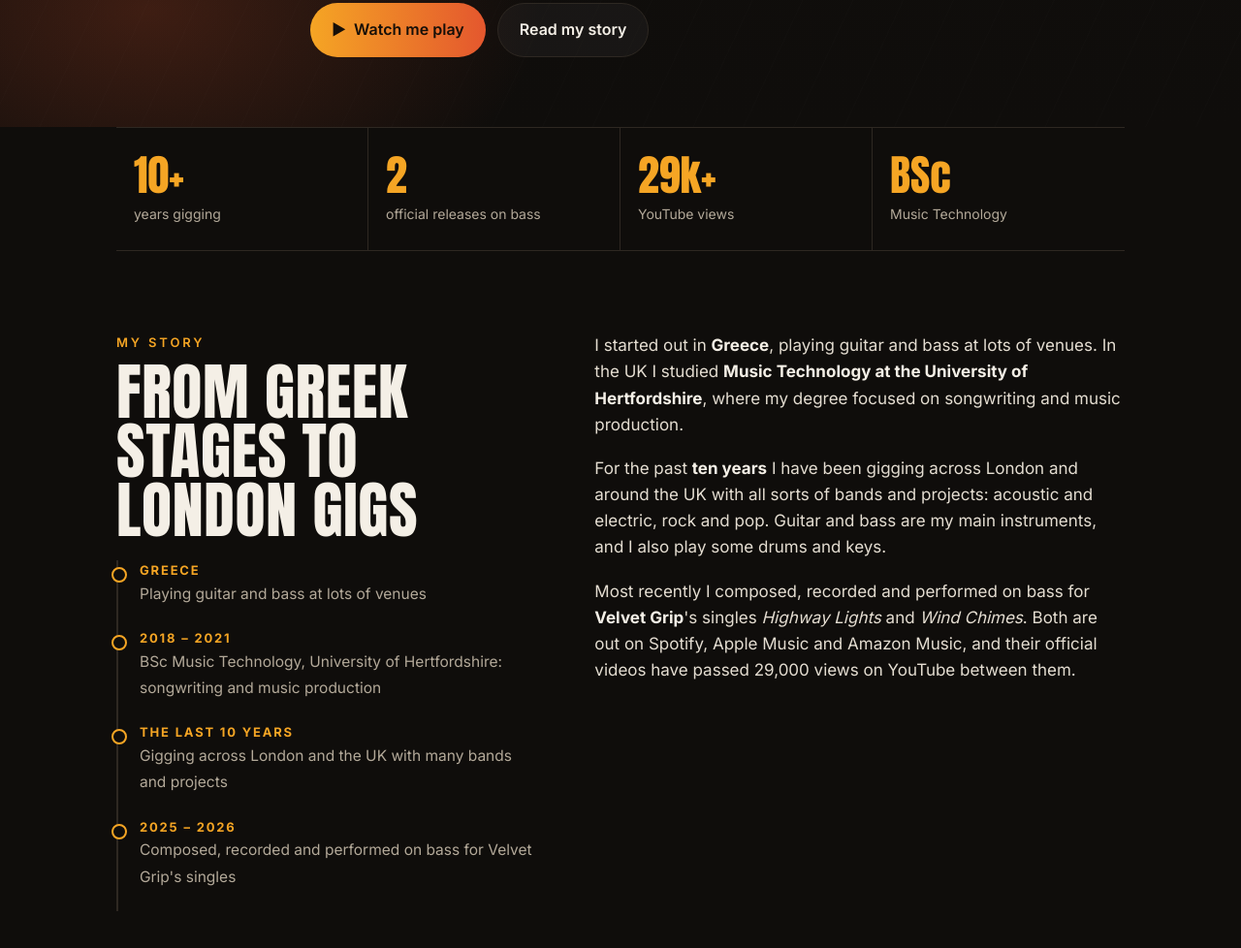
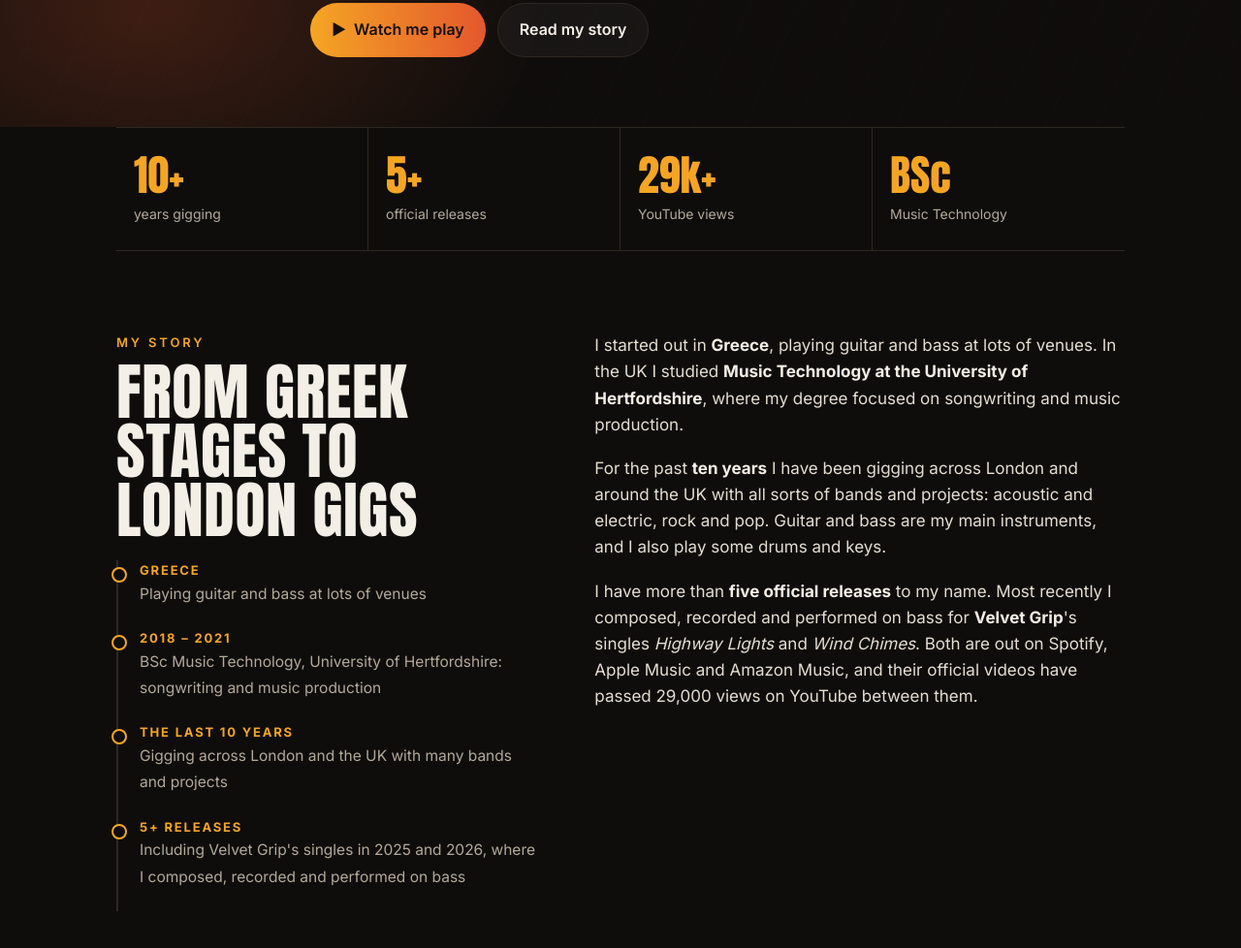
Before and after one commit to mariosdellis97-cyber/mariosdellis97-cyber.github.io, a plain HTML site: page index.html in a window 1280 px wide. Shown: the part 670-1648 px from the top of the page at 97% size. Drawn offline with Linux system fonts and the light colour scheme.

Commit message:
Mention 5+ official releases
Co-Authored-By: Claude Opus 5.5 <noreply@anthropic.com>

```diff
--- a/index.html
+++ b/index.html
@@ -181,7 +181,7 @@
 <div class="wrap">
   <div class="stats">
     <div class="stat"><b>10+</b><span>years gigging</span></div>
-    <div class="stat"><b>2</b><span>official releases on bass</span></div>
+    <div class="stat"><b>5+</b><span>official releases</span></div>
     <div class="stat"><b>29k+</b><span>YouTube views</span></div>
     <div class="stat"><b>BSc</b><span>Music Technology</span></div>
   </div>
@@ -196,7 +196,7 @@
         <li><b>Greece</b><span>Playing guitar and bass at lots of venues</span></li>
         <li><b>2018 – 2021</b><span>BSc Music Technology, University of Hertfordshire: songwriting and music production</span></li>
         <li><b>The last 10 years</b><span>Gigging across London and the UK with many bands and projects</span></li>
-        <li><b>2025 – 2026</b><span>Composed, recorded and performed on bass for Velvet Grip's singles</span></li>
+        <li><b>5+ releases</b><span>Including Velvet Grip's singles in 2025 and 2026, where I composed, recorded and performed on bass</span></li>
       </ul>
     </div>
     <div>
@@ -206,7 +206,7 @@
       <p>For the past <strong>ten years</strong> I have been gigging across London and around the UK with all sorts of bands
         and projects: acoustic and electric, rock and pop. Guitar and bass are my main instruments, and I also play some drums
         and keys.</p>
-      <p>Most recently I composed, recorded and performed on bass for <strong>Velvet Grip</strong>'s singles
+      <p>I have more than <strong>five official releases</strong> to my name. Most recently I composed, recorded and performed on bass for <strong>Velvet Grip</strong>'s singles
         <em>Highway Lights</em> and <em>Wind Chimes</em>. Both are out on Spotify, Apple Music and Amazon Music, and their official
         videos have passed 29,000 views on YouTube between them.</p>
     </div>
```
